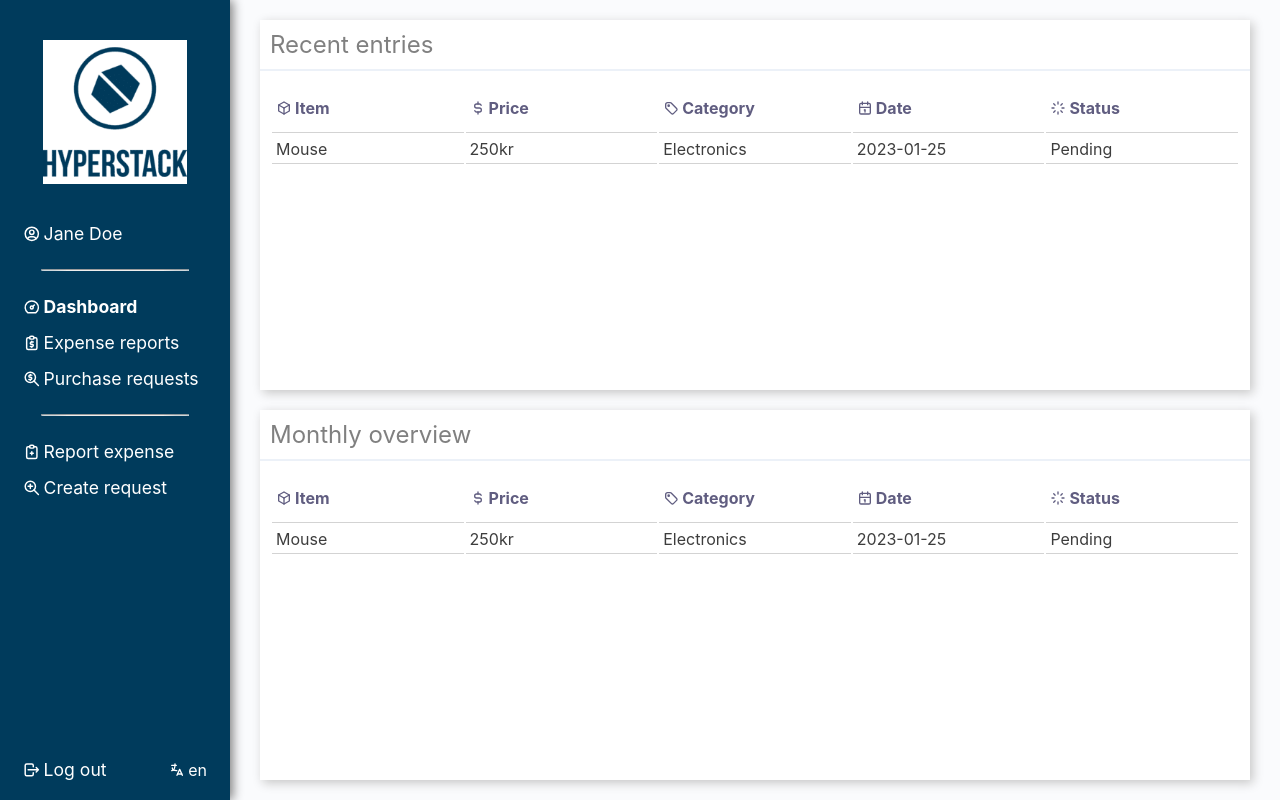
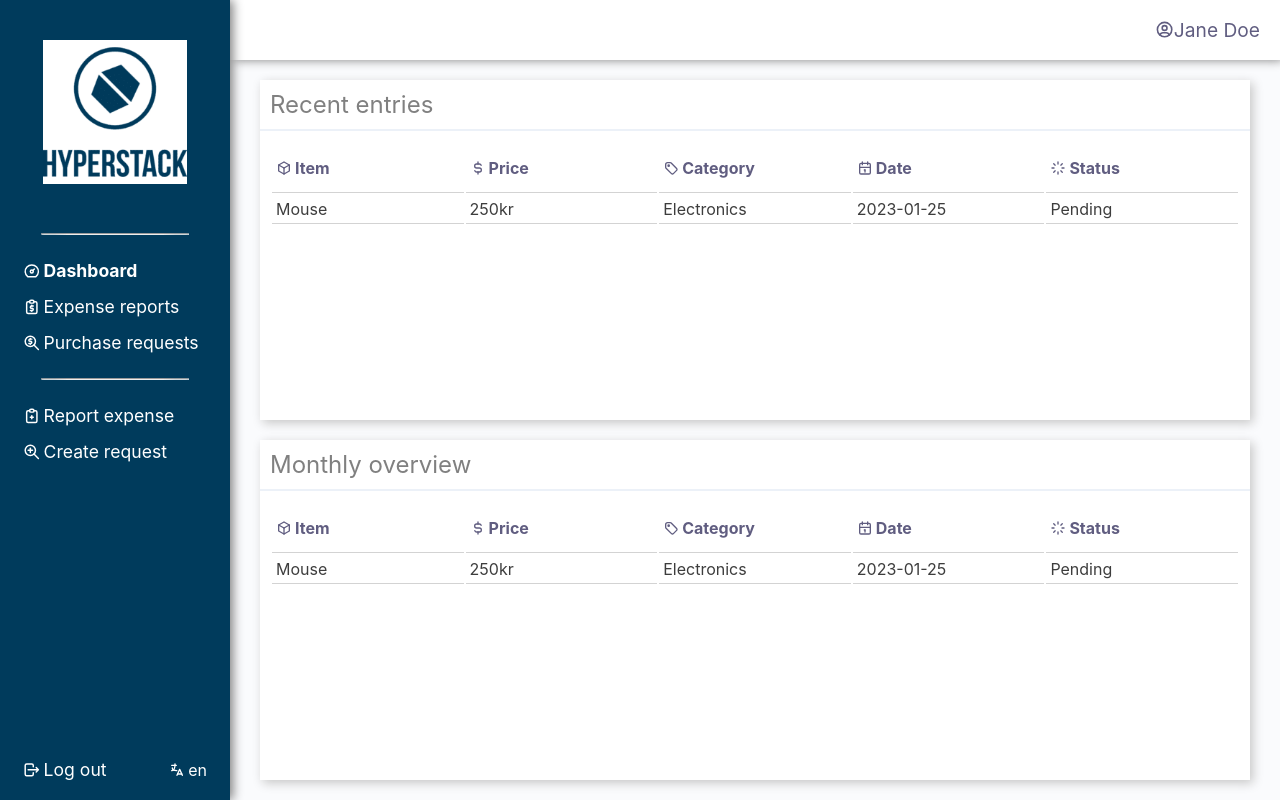
Before and after one commit to Priya-Pdh/ExpenseApp, a React (Create React App) app: page /dashboard in a window 1280 px wide. Built offline with nearby package versions, Linux system fonts and the light colour scheme.

Commit message:
Appbar (#50)

```diff
--- /dev/null
+++ b/src/components/AppBar/index.tsx
@@ -0,0 +1,14 @@
+import './style.scss';
+import React from 'react';
+import { TbUserCircle } from 'react-icons/tb';
+
+export default function AppBar() {
+  return (
+    <div className="appbar">
+      <p>
+        <TbUserCircle />
+        Jane Doe
+      </p>
+    </div>
+  );
+}
--- /dev/null
+++ b/src/components/AppBar/style.scss
@@ -0,0 +1,19 @@
+@import '../../styles/_colors.scss';
+
+.appbar {
+  background-color: white;
+  box-shadow: 3px 0px 10px gray;
+  margin-left: 230px;
+  padding-right: 20px;
+  height: 60px;
+  display: flex;
+  justify-content: flex-end;
+  align-items: center;
+
+  p {
+    display: flex;
+    align-items: center;
+    color: $text_color;
+    font-size: 1.2rem;
+  }
+}
--- a/src/components/Navbar/index.tsx
+++ b/src/components/Navbar/index.tsx
@@ -4,7 +4,6 @@ import logo from '../../assets/images/logo-hs.png';
 import { useTranslation } from 'react-i18next';
 import { NavLink } from 'react-router-dom';
 
-import { TbUserCircle } from 'react-icons/tb';
 import { TbDashboard } from 'react-icons/tb';
 import { TbReportMoney } from 'react-icons/tb';
 import { TbZoomMoney } from 'react-icons/tb';
@@ -36,12 +35,6 @@ export default function Navbar(props: pageProps) {
       <ul className="navlist">
         <li>
           <img src={logo} alt="hyperstack logo" />
-        </li>
-        <li>
-          <div className="navlink">
-            <TbUserCircle />
-            Jane Doe
-          </div>
         </li>
         <hr />
         <li>
--- a/src/components/Navbar/style.scss
+++ b/src/components/Navbar/style.scss
@@ -8,7 +8,7 @@
   font-size: 1.1rem;
   box-shadow: 3px 0px 10px grey;
   padding: 20px 0;
-  flex-shrink: 0;
+  position: fixed;
 }
 
 .navlist {
@@ -85,6 +85,7 @@
       color: grey;
     }
   }
+
   .lang_switcher {
     font-size: 1rem;
   }
--- a/src/pages/Dashboard/index.tsx
+++ b/src/pages/Dashboard/index.tsx
@@ -3,6 +3,7 @@ import './style.scss';
 import Navbar from '../../components/Navbar';
 import List from '../../components/List';
 import Popup from '../../components/Popup';
+import AppBar from '../../components/AppBar';
 import { listProps, formType } from '../../types/Types';
 
 function Dashboard() {
@@ -30,6 +31,7 @@ function Dashboard() {
   return (
     <div className="dashboard">
       <Navbar setShowForm={setShowForm} />
+      <AppBar />
       <main>
         <section>
           <List list={expenseList} type="recent_entries" />
--- a/src/pages/Dashboard/style.scss
+++ b/src/pages/Dashboard/style.scss
@@ -3,11 +3,10 @@
 .dashboard {
   height: 100vh;
   background-color: $background_color;
-  display: flex;
 
   main {
-    flex: 1;
-    margin: 20px 30px;
+    height: calc(100% - 100px);
+    margin: 20px 30px 20px 260px;
     display: grid;
     gap: 20px;
     position: relative;
--- a/src/pages/ExpensesPurchases/index.tsx
+++ b/src/pages/ExpensesPurchases/index.tsx
@@ -2,6 +2,7 @@ import React, { useState, useEffect, useMemo } from 'react';
 import List from '../../components/List';
 import './style.scss';
 import Navbar from '../../components/Navbar';
+import AppBar from '../../components/AppBar';
 
 import { listProps, formType } from '../../types/Types';
 import Popup from '../../components/Popup';
@@ -51,6 +52,7 @@ export default function ExpensesPurchases(props: pageProps) {
   return (
     <div className="expenses_purchases">
       <Navbar setShowForm={setShowForm} />
+      <AppBar />
       <div className="expenses_purchases_wrapper">
         <main className="expenses_purchases_container">
           <List
--- a/src/pages/ExpensesPurchases/style.scss
+++ b/src/pages/ExpensesPurchases/style.scss
@@ -3,10 +3,10 @@
 .expenses_purchases {
   height: 100vh;
   background-color: $background_color;
-  display: flex;
 
   .expenses_purchases_wrapper {
-    flex: 1;
+    margin-left: 230px;
+    height: calc(100% - 60px);
     display: flex;
     justify-content: center;
   }
@@ -51,11 +51,13 @@
       font-size: 1.6rem;
     }
   }
+
   @media (max-width: 768px) {
     header {
       font-size: 1.2rem;
     }
   }
+
   @media (max-width: 320px) {
     header {
       font-size: 1rem;
```
